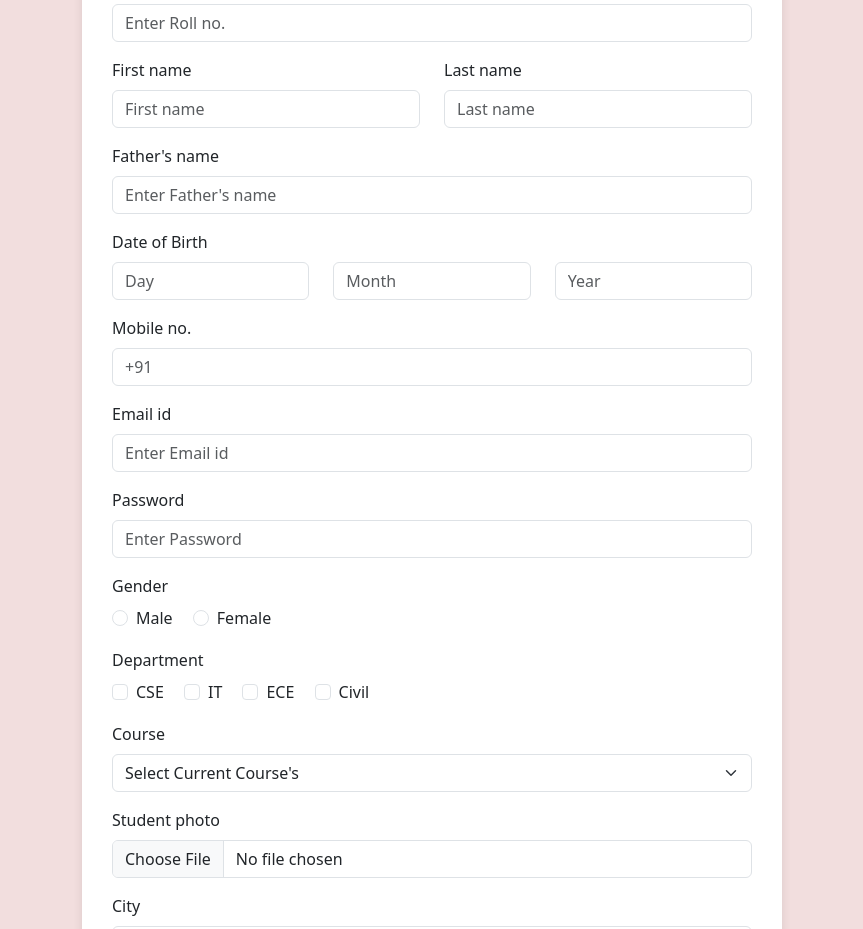
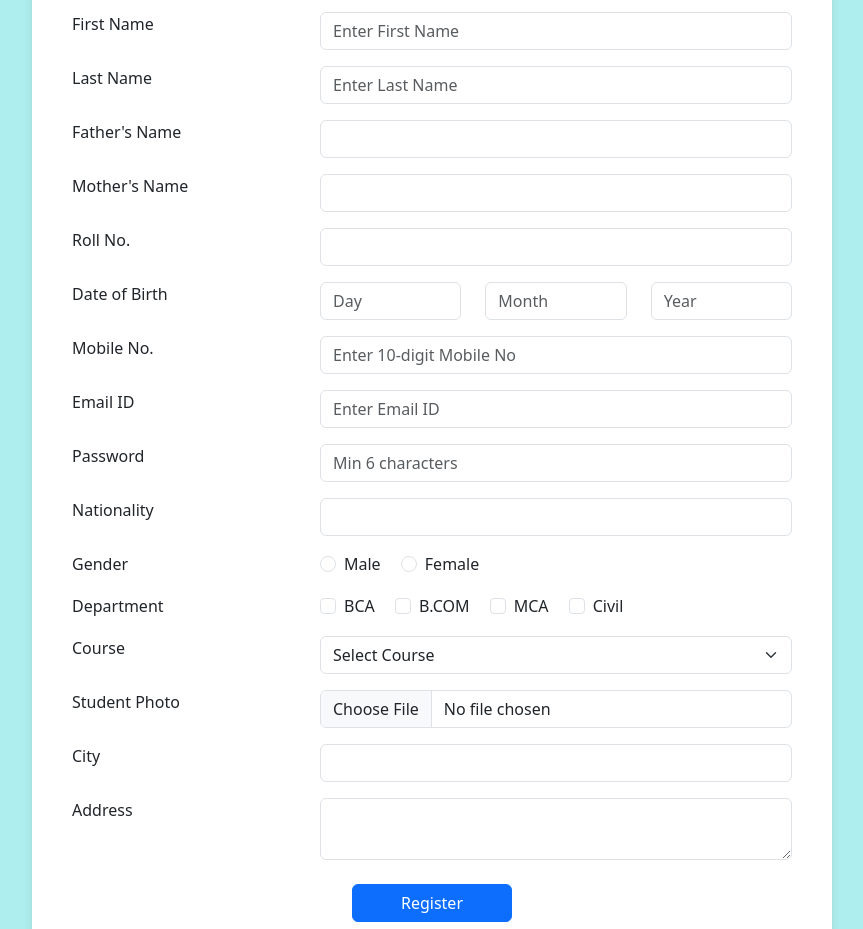
Before and after one commit to nikita49-cmd/my-form, a plain HTML site: page reg.html in a window 1280 px wide. Shown: the part 146-1075 px from the top of the page, without its empty margins (208-1071 px from the left). Drawn offline with nearby package versions, Linux system fonts and the light colour scheme.

Commit message:
Initial commit

```diff
--- a/reg.html
+++ b/reg.html
@@ -4,146 +4,235 @@
   <meta charset="UTF-8" />
   <meta name="viewport" content="width=device-width, initial-scale=1" />
   <title>Student Registration Form</title>
-  <link href="https://cdn.jsdelivr.net/npm/bootstrap@5.3.0/dist/css/bootstrap.min.css" rel="stylesheet" />
+  <link href="https://cdn.jsdelivr.net/npm/bootstrap@5.3.0/dist/css/bootstrap.min.css" rel="stylesheet"/>
   <style>
     body {
-      background-color: #f2dede;
+      background-color: paleturquoise;
     }
-    .form-container {
-      background: #fff;
-      padding: 30px;
-      border-radius: 8px;
-      max-width: 700px;
-      margin: 30px auto;
+    .registration-form {
+      background: #ffffff;
+      padding: 40px;
+      max-width: 800px;
+      margin: 50px auto;
+      border-radius: 5px;
       box-shadow: 0 0 10px rgba(0,0,0,0.1);
     }
-    .form-title {
+    .registration-form h2 {
       text-align: center;
-      margin-bottom: 20px;
+      margin-bottom: 30px;
       font-weight: bold;
     }
   </style>
 </head>
 <body>
+
 <div class="container">
-    <div class="form-container">
-      <h2 class="form-title">Student Registration Form</h2>
-      <form>
-        <div class="mb-3">
-          <label for="rollNo" class="form-label">Roll no.</label>
-          <input type="text" class="form-control" id="rollNo" placeholder="Enter Roll no.">
-        </div>
+  <div class="registration-form">
+    <h2>STUDENT REGISTRATION FORM</h2>
+    <form id="studentForm" onsubmit="return validateForm()">
 
+      <!-- First Name -->
       <div class="row mb-3">
-          <div class="col">
-            <label for="firstName" class="form-label">First name</label>
-            <input type="text" class="form-control" id="firstName" placeholder="First name">
-          </div>
-          <div class="col">
-            <label for="lastName" class="form-label">Last name</label>
-            <input type="text" class="form-control" id="lastName" placeholder="Last name">
+        <div class="col-md-4"><label for="fname">First Name</label></div>
+        <div class="col-md-8">
+          <input type="text" class="form-control" id="fname" name="fname" placeholder="Enter First Name" required>
         </div>
       </div>
 
-        <div class="mb-3">
-          <label for="fatherName" class="form-label">Father's name</label>
-          <input type="text" class="form-control" id="fatherName" placeholder="Enter Father's name">
+      <!-- Last Name -->
+      <div class="row mb-3">
+        <div class="col-md-4"><label for="lname">Last Name</label></div>
+        <div class="col-md-8">
+          <input type="text" class="form-control" id="lname" name="lname" placeholder="Enter Last Name" required>
+        </div>
       </div>
 
+      <!-- Father's Name -->
       <div class="row mb-3">
-          <div class="col">
-            <label class="form-label">Date of Birth</label>
+        <div class="col-md-4"><label>Father's Name</label></div>
+        <div class="col-md-8">
+          <input type="text" class="form-control" name="father" required>
+        </div>
+      </div>
+
+      <!-- Mother's Name -->
+      <div class="row mb-3">
+        <div class="col-md-4"><label>Mother's Name</label></div>
+        <div class="col-md-8">
+          <input type="text" class="form-control" name="mother" required>
+        </div>
+      </div>
+
+      <!-- Roll No -->
+      <div class="row mb-3">
+        <div class="col-md-4"><label>Roll No.</label></div>
+        <div class="col-md-8">
+          <input type="text" class="form-control" name="rollno" required>
+        </div>
+      </div>
+
+      <!-- Date of Birth -->
+      <div class="row mb-3">
+        <div class="col-md-4"><label>Date of Birth</label></div>
+        <div class="col-md-8">
           <div class="row">
-              <div class="col">
-                <input type="number" class="form-control" placeholder="Day">
-              </div>
-              <div class="col">
-                <input type="number" class="form-control" placeholder="Month">
-              </div>
-              <div class="col">
-                <input type="number" class="form-control" placeholder="Year">
-              </div>
+            <div class="col"><input type="number" class="form-control" id="day" placeholder="Day" min="1" max="31" required></div>
+            <div class="col"><input type="number" class="form-control" id="month" placeholder="Month" min="1" max="12" required></div>
+            <div class="col"><input type="number" class="form-control" id="year" placeholder="Year" min="1900" max="2024" required></div>
           </div>
         </div>
       </div>
 
-        <div class="mb-3">
-          <label for="mobile" class="form-label">Mobile no.</label>
-          <input type="tel" class="form-control" id="mobile" placeholder="+91">
-        </div>
-
-        <div class="mb-3">
-          <label for="email" class="form-label">Email id</label>
-          <input type="email" class="form-control" id="email" placeholder="Enter Email id">
-        </div>
-
-        <div class="mb-3">
-          <label for="password" class="form-label">Password</label>
-          <input type="password" class="form-control" id="password" placeholder="Enter Password">
-        </div>
-
-        <div class="mb-3">
-          <label class="form-label d-block">Gender</label>
-          <div class="form-check form-check-inline">
-            <input class="form-check-input" type="radio" name="gender" id="male" value="Male">
-            <label class="form-check-label" for="male">Male</label>
-          </div>
-          <div class="form-check form-check-inline">
-            <input class="form-check-input" type="radio" name="gender" id="female" value="Female">
-            <label class="form-check-label" for="female">Female</label>
+      <!-- Mobile No -->
+      <div class="row mb-3">
+        <div class="col-md-4"><label>Mobile No.</label></div>
+        <div class="col-md-8">
+          <input type="tel" class="form-control" name="mobile" pattern="[0-9]{10}" placeholder="Enter 10-digit Mobile No" required>
         </div>
       </div>
 
-        <div class="mb-3">
-          <label class="form-label d-block">Department</label>
-          <div class="form-check form-check-inline">
-            <input class="form-check-input" type="checkbox" id="cse" value="CSE">
-            <label class="form-check-label" for="cse">CSE</label>
-          </div>
-          <div class="form-check form-check-inline">
-            <input class="form-check-input" type="checkbox" id="it" value="IT">
-            <label class="form-check-label" for="it">IT</label>
-          </div>
-          <div class="form-check form-check-inline">
-            <input class="form-check-input" type="checkbox" id="ece" value="ECE">
-            <label class="form-check-label" for="ece">ECE</label>
-          </div>
-          <div class="form-check form-check-inline">
-            <input class="form-check-input" type="checkbox" id="civil" value="Civil">
-            <label class="form-check-label" for="civil">Civil</label>
+      <!-- Email -->
+      <div class="row mb-3">
+        <div class="col-md-4"><label>Email ID</label></div>
+        <div class="col-md-8">
+          <input type="email" class="form-control" name="email" placeholder="Enter Email ID" required>
         </div>
       </div>
 
-        <div class="mb-3">
-          <label for="course" class="form-label">Course</label>
-          <select class="form-select" id="course">
-            <option selected>Select Current Course's</option>
-            <option value="B.Tech">B.Tech</option>
-            <option value="M.Tech">M.Tech</option>
-            <option value="Diploma">Diploma</option>
+      <!-- Password -->
+      <div class="row mb-3">
+        <div class="col-md-4"><label>Password</label></div>
+        <div class="col-md-8">
+          <input type="password" class="form-control" id="password" name="password" placeholder="Min 6 characters" minlength="6" required>
+        </div>
+      </div>
+
+      <!-- Nationality -->
+      <div class="row mb-3">
+        <div class="col-md-4"><label>Nationality</label></div>
+        <div class="col-md-8">
+          <input type="text" class="form-control" name="nationality" required>
+        </div>
+      </div>
+
+      <!-- Gender -->
+      <div class="row mb-3">
+        <div class="col-md-4"><label>Gender</label></div>
+        <div class="col-md-8">
+          <div class="form-check form-check-inline">
+            <input class="form-check-input" type="radio" name="gender" value="Male" required>
+            <label class="form-check-label">Male</label>
+          </div>
+          <div class="form-check form-check-inline">
+            <input class="form-check-input" type="radio" name="gender" value="Female">
+            <label class="form-check-label">Female</label>
+          </div>
+        </div>
+      </div>
+
+      <!-- Department -->
+      <div class="row mb-3">
+        <div class="col-md-4"><label>Department</label></div>
+        <div class="col-md-8" id="departments">
+          <div class="form-check form-check-inline">
+            <input class="form-check-input dept" type="checkbox" value="BCA">
+            <label class="form-check-label">BCA</label>
+          </div>
+          <div class="form-check form-check-inline">
+            <input class="form-check-input dept" type="checkbox" value="B.COM">
+            <label class="form-check-label">B.COM</label>
+          </div>
+          <div class="form-check form-check-inline">
+            <input class="form-check-input dept" type="checkbox" value="MCA">
+            <label class="form-check-label">MCA</label>
+          </div>
+          <div class="form-check form-check-inline">
+            <input class="form-check-input dept" type="checkbox" value="Civil">
+            <label class="form-check-label">Civil</label>
+          </div>
+        </div>
+      </div>
+
+      <!-- Course -->
+      <div class="row mb-3">
+        <div class="col-md-4"><label>Course</label></div>
+        <div class="col-md-8">
+          <select class="form-select" id="course" required>
+            <option value="">Select Course</option>
+            <option>BCA</option>
+            <option>B.COM</option>
+            <option>Diploma</option>
+            <option>BSC</option>
+            <option>M.Tech</option>
+            <option>MBA</option>
+            <option>B.Tech</option>
+            <option>Civil</option>
+            <option>MCA</option>
           </select>
         </div>
-
-        <div class="mb-3">
-          <label for="photo" class="form-label">Student photo</label>
-          <input class="form-control" type="file" id="photo">
       </div>
 
-        <div class="mb-3">
-          <label for="city" class="form-label">City</label>
-          <input type="text" class="form-control" id="city" placeholder="Enter City">
+      <!-- Student Photo -->
+      <div class="row mb-3">
+        <div class="col-md-4"><label>Student Photo</label></div>
+        <div class="col-md-8">
+          <input type="file" class="form-control" name="photo" required>
+        </div>
       </div>
 
-        <div class="mb-3">
-          <label for="address" class="form-label">Address</label>
-          <textarea class="form-control" id="address" rows="3"></textarea>
+      <!-- City -->
+      <div class="row mb-3">
+        <div class="col-md-4"><label>City</label></div>
+        <div class="col-md-8">
+          <input type="text" class="form-control" name="city" required>
+        </div>
       </div>
 
-        <button type="submit" class="btn btn-primary">Register</button>
+      <!-- Address -->
+      <div class="row mb-4">
+        <div class="col-md-4"><label>Address</label></div>
+        <div class="col-md-8">
+          <textarea class="form-control" name="address" rows="2" required></textarea>
+        </div>
+      </div>
+
+      <div class="text-center">
+        <button type="submit" class="btn btn-primary px-5">Register</button>
+      </div>
+
     </form>
   </div>
 </div>
 
+<script>
+function validateForm() {
+  // Check at least one department is selected
+  const deptChecked = document.querySelectorAll('.dept:checked').length;
+  if (deptChecked === 0) {
+    alert("Please select at least one department.");
+    return false;
+  }
+
+  // Validate DOB
+  const day = parseInt(document.getElementById("day").value);
+  const month = parseInt(document.getElementById("month").value);
+  const year = parseInt(document.getElementById("year").value);
+  if (isNaN(day) || isNaN(month) || isNaN(year) || day < 1 || day > 31 || month < 1 || month > 12 || year < 1900) {
+    alert("Please enter a valid date of birth.");
+    return false;
+  }
+
+  // Validate course selection
+  const course = document.getElementById("course").value;
+  if (course === "") {
+    alert("Please select a course.");
+    return false;
+  }
+
+  return true; // Allow form submission
+}
+</script>
+
 <script src="https://cdn.jsdelivr.net/npm/bootstrap@5.3.0/dist/js/bootstrap.bundle.min.js"></script>
 </body>
 </html>
```
Lines whose indentation alone changed are shown as unchanged.
